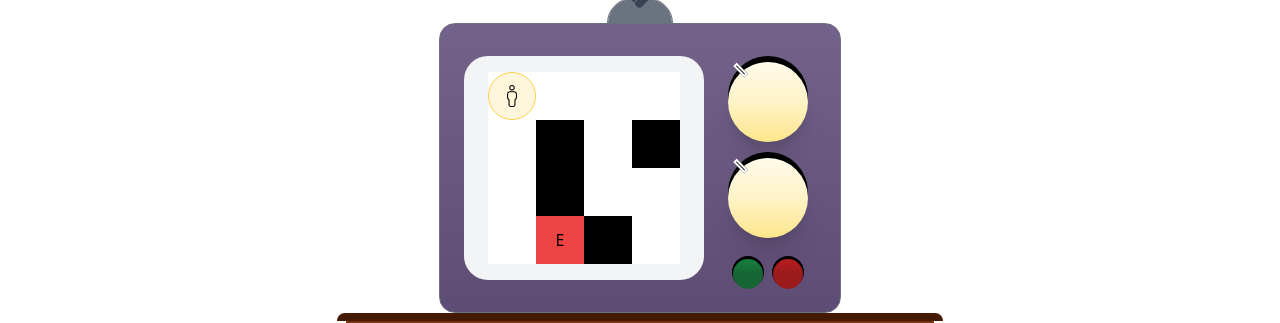
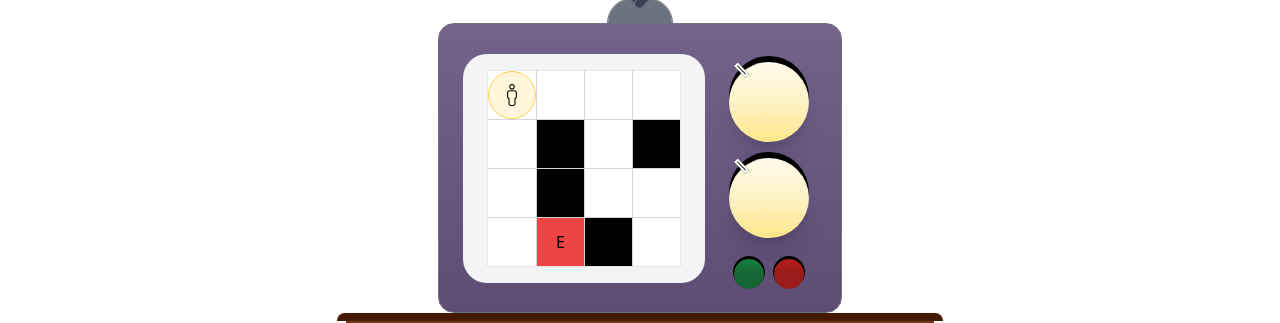
Before and after one commit to handkrchief/trivia-maze, a React (Vite) app in the folder vite-project/: page / in a window 1280 px wide. Both pictures are taken after a click on the button "Generate Maze". Shown: the part 249-572 px from the top of the page. Built offline with nearby package versions, Linux system fonts and the light colour scheme.

Commit message:
Update MazeContext.tsx

```diff
--- a/vite-project/src/components/MazeComponent/MazeComponent.tsx
+++ b/vite-project/src/components/MazeComponent/MazeComponent.tsx
@@ -1,3 +1,4 @@
+import { useThemeContext } from '../../context/ThemeContext';
 import Room from '../../models/Room';
 import RoomCell from '../RoomCell/RoomCell';
 
@@ -10,17 +11,20 @@ import RoomCell from '../RoomCell/RoomCell';
 */
 
 export default function MazeComponent({ maze }: { maze: Room[][] }) {
+    const {themeColors} = useThemeContext();
     let rowCount = 0;
     console.log(maze)
     return (
-        <div className={`w-full h-full flex flex-col`}>
-            {maze.map((row, rowIndex) => (
-                <div className="flex flex-row w-full h-full justify-center" key={rowCount++}>
-                    {row.map((_, cellIndex) => (
+        <div className={` ${themeColors.primaryOutline}`} >
+            <div className={` flex flex-col ${themeColors.primaryDivide} divide-y`}>
+                {maze.map((row, rowIndex) => (
+                    <div className={`flex flex-row justify-center divide-x ${themeColors.primaryDivide}`}  key={rowCount++}>
+                        {row.map((_, cellIndex) => (
                         <RoomCell key={`${rowIndex}-${cellIndex}`}  room={maze[rowIndex][cellIndex]} />
                     ))}
                 </div>
             ))}
         </div>
+        </div>
     );
 }
```
